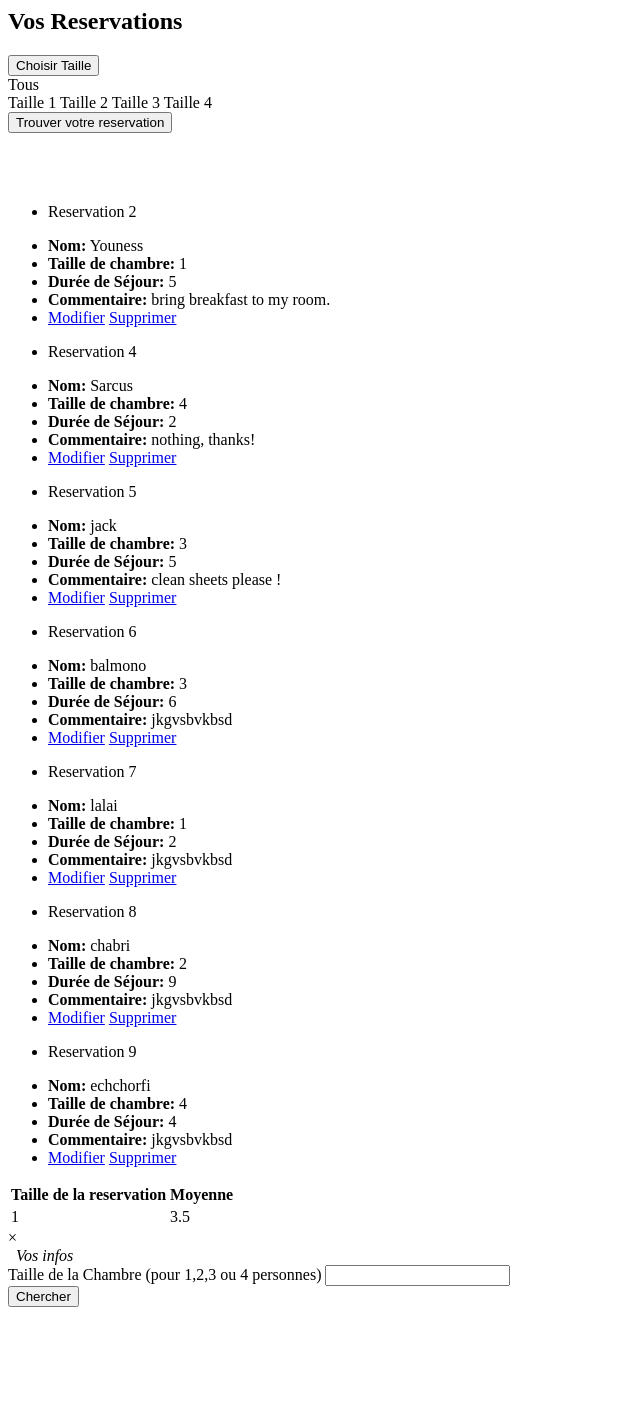
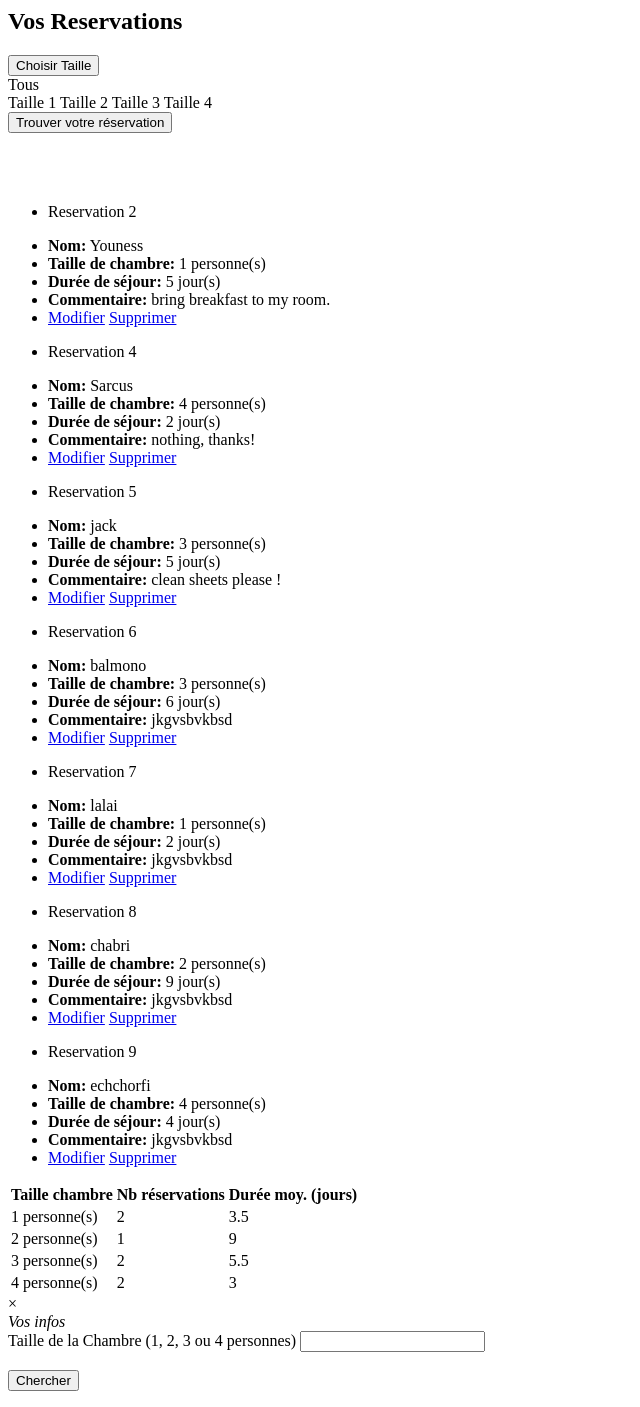
Before and after one commit to AmineChbari/projects, a PHP site: page /reservations.php in a window 1280 px wide. Shown: the whole page, without its empty margins (0-640 px from the left). Before the commit the page ends 1307 px from the top, so only its background shows below. Run offline with PHP 8.4, Linux system fonts and the light colour scheme.

Commit message:
fix(motel): audit securite - LFI, XSS, validation et bugs logiques
- index.php : whitelist des pages autorisees (fix LFI critique)
- modifresa.php : validation serveur POST (taille 1-4, sejour 1-10, commentaire 120c max)
  + htmlspecialchars() sur tous les echo user data
  + strip '|' dans nom/commentaire (injection delimiteur)
  + fix JS: variable 'taille' -> 'x' dans Verif_taille()
  + fix Verif_commentaire(): verifie longueur texte (pas isNaN)
  + intval() sur $_GET['identifiant']
- reservations.php : htmlspecialchars() sur toutes les sorties HTML
  + fix variable Ti$taille -> Ti$taille_se dans vue filtree
  + fix label 'Duree de Sejour' -> 'Commentaire'
  + stats completes pour les 4 tailles (etait seulement taille 1)
  + colonne 'Nb reservations' ajoutee dans le tableau stats
  + intval() sur identifiant de suppression
  + confirm() JS avant suppression
  + validation intval() sur POST taille_se

Co-Authored-By: Claude Sonnet 4.6 <noreply@anthropic.com>

```diff
--- a/others/motel reservation/reservations.php
+++ b/others/motel reservation/reservations.php
@@ -2,47 +2,45 @@
         function Verif_taille()
         {
            var x = document.getElementById("taille_id").value;
-           if (isNaN(x) == true)
+           if (isNaN(x) || x < 1 || x > 4)
            {
               alert("Taille n'est pas valide / (1:4)");
               return false;
            }
-            else
-            {
-              if (x>0 && x<=4)
-                {
            return true;
-                }
-              else
-                {
-                 alert("Taille n'est pas valide / (1:4)");
-                 return false;
-                }
-             }
         }
 </script>
 <?php
 if (isset($_GET['taille_se'])) {
+  $taille_filter = intval($_GET['taille_se']);
+  if ($taille_filter >= 1 && $taille_filter <= 4) {
     $fichier_R = fopen("reservations.txt","r");
     while(!feof($fichier_R))
     {
-    $data= fgets($fichier_R);
+      $data = fgets($fichier_R);
       if (trim($data) == ""){ continue; }
-    list($identifiant,$Nom,$taille_se,$sejour,$commentaire) = explode("|", $data);
-      if ($taille_se == $_GET['taille_se']) {
-        echo "<div class=\"w3-third w3-margin-bottom Ti$taille taille \" id=\"slidee\">
+      $parts = explode("|", $data);
+      if (count($parts) < 5) { continue; }
+      list($identifiant, $Nom, $taille_se, $sejour, $commentaire) = $parts;
+      if (intval($taille_se) === $taille_filter) {
+        $id_s  = htmlspecialchars($identifiant, ENT_QUOTES, 'UTF-8');
+        $nom_s = htmlspecialchars($Nom,         ENT_QUOTES, 'UTF-8');
+        $ts_s  = htmlspecialchars($taille_se,   ENT_QUOTES, 'UTF-8');
+        $sej_s = htmlspecialchars($sejour,      ENT_QUOTES, 'UTF-8');
+        $com_s = htmlspecialchars($commentaire, ENT_QUOTES, 'UTF-8');
+        echo "<div class=\"w3-third w3-margin-bottom Ti{$ts_s} taille\" id=\"slidee\">
         <ul class=\"w3-ul w3-border w3-hover-shadow\">
           <li class=\"w3-theme\">
-            <p class=\"w3-xlarge w3-allerta w3-\">Reservation $identifiant</p>
+            <p class=\"w3-xlarge w3-allerta\">Reservation {$id_s}</p>
           </li>
-          <li class=\"w3-padding-16\"><b>Nom:</b> $Nom</li>
-          <li class=\"w3-padding-16\"><b>Taille de chambre:</b> $taille_se</li>
-          <li class=\"w3-padding-16\"><b>Durée de Sejour:</b> $sejour</li>
-          <li class=\"w3-padding-16\"><b>Durée de Sejour:</b> $commentaire</li>
+          <li class=\"w3-padding-16\"><b>Nom:</b> {$nom_s}</li>
+          <li class=\"w3-padding-16\"><b>Taille de chambre:</b> {$ts_s}</li>
+          <li class=\"w3-padding-16\"><b>Durée de séjour:</b> {$sej_s} jour(s)</li>
+          <li class=\"w3-padding-16\"><b>Commentaire:</b> {$com_s}</li>
           <li class=\"w3-theme-l5 w3-padding-24\">
             <div class=\"w3-row-padding\">
-              <a class='w3-button w3-teal w3-padding-large w3-half' href='index.php?page=modifresa.php&identifiant=$identifiant'><i class=\"fa fa-pencil\"></i> Modifier</a>
-              <a class='w3-button w3-red w3-padding-large w3-half' href='index.php?page=reservations.php&identifiant=$identifiant'><i class=\"fa fa-trash-o\"></i> Supprimer</a>
+              <a class='w3-button w3-teal w3-padding-large w3-half' href='index.php?page=modifresa.php&identifiant={$id_s}'><i class=\"fa fa-pencil\"></i> Modifier</a>
+              <a class='w3-button w3-red w3-padding-large w3-half' href='index.php?page=reservations.php&identifiant={$id_s}' onclick=\"return confirm('Supprimer cette réservation ?')\"><i class=\"fa fa-trash-o\"></i> Supprimer</a>
             </div>
           </li>
         </ul>
@@ -51,17 +49,21 @@ if (isset($_GET['taille_se'])) {
     }
     fclose($fichier_R);
   }
+}
 ?>
 <?php
   if (isset($_GET['identifiant'])){
+    $del_id = intval($_GET['identifiant']);
     $fichier_R = fopen("reservations.txt","r");
     $submit_data = "";
     while(!feof($fichier_R))
     {
-      $data= fgets($fichier_R);
+      $data = fgets($fichier_R);
       if (trim($data) == ""){ continue; }
-      list($identifiant,$Nom,$taille,$sejour,$commentaire) = explode("|", $data);
-      if ($identifiant != $_GET['identifiant']) {
+      $parts = explode("|", $data);
+      if (count($parts) < 5) { continue; }
+      list($fid, $fNom, $ftaille, $fsejour, $fcommentaire) = $parts;
+      if (intval($fid) !== $del_id) {
         $submit_data .= $data;
       }
     }
@@ -75,15 +77,11 @@ if (isset($_GET['taille_se'])) {
     </div>';
   }
 
-
-
-
-
 echo "<div class=\"w3-row-padding w3-center w3-padding-64 w3-display-container\">
     <h2 class='w3-allerta w3-wide w3-xxxlarge'>Vos Reservations</h2>";
     echo "<div class='w3-dropdown-hover w3-akhdori w3-left'>
         <button class='w3-button w3-animate-left'>Choisir Taille <i class='fa fa-angle-down'></i></button>
-        <div class='w3-dropdown-content w3-bar-block w3-border '>
+        <div class='w3-dropdown-content w3-bar-block w3-border'>
         <span class='w3-bar-item w3-btn w3-left w3-hover-grey' onclick='show(\"taille\")'>Tous</span><br>
         <span class='w3-bar-item w3-btn w3-left w3-hover-grey' onclick='show(\"Ti1\")'>Taille 1</span>
         <span class='w3-bar-item w3-btn w3-left w3-hover-grey' onclick='show(\"Ti2\")'>Taille 2</span>
@@ -92,95 +90,88 @@ echo "<div class=\"w3-row-padding w3-center w3-padding-64 w3-display-container\"
       </div>
     </div>
 
-
     <div class='w3-dropdown-hover w3-akhdori w3-right'>
-        <button class='w3-button w3-animate-right w3-right' onclick=\"document.getElementById('Modal_ch').style.display='block'\">Trouver votre reservation <i class='fa fa-search'></i></button>
+        <button class='w3-button w3-animate-right w3-right' onclick=\"document.getElementById('Modal_ch').style.display='block'\">Trouver votre réservation <i class='fa fa-search'></i></button>
     </div>
     <br><br><br>
 
-
     <script>
     function show(vrr) {
-       var x = document.getElementsByClassName(\"taille\");
-       var i;
-       for (i = 0; i < x.length; i++) {
-          x[i].style.display = 'none';
-        }
-       var x = document.getElementsByClassName(vrr);
-       var i;
-       for (i = 0; i < x.length; i++) {
-          x[i].style.display = 'block';
-        }
+       var elems = document.getElementsByClassName('taille');
+       for (var i = 0; i < elems.length; i++) { elems[i].style.display = 'none'; }
+       var elems2 = document.getElementsByClassName(vrr);
+       for (var i = 0; i < elems2.length; i++) { elems2[i].style.display = 'block'; }
     }
     </script>";
-    $duree = array();
-    $duree[0] = 0;
-    $cpt = array();
-    $cpt[0] = 0;
+
+    // Stats: track all 4 room sizes
+    $duree = [0, 0, 0, 0];
+    $cpt   = [0, 0, 0, 0];
+
     $fichier_R = fopen("reservations.txt", "r");
-
     while (!feof($fichier_R)) {
         $data = fgets($fichier_R);
-        if (trim($data) == "") {
-            continue;
-        }
-        list($identifiant, $Nom, $taille, $sejour, $commentaire) = explode("|", $data);
+        if (trim($data) == "") { continue; }
+        $parts = explode("|", $data);
+        if (count($parts) < 5) { continue; }
+        list($identifiant, $Nom, $taille, $sejour, $commentaire) = $parts;
 
-        if ($taille == 1) {
-            $cpt[0] = $cpt[0] + 1;
-            $duree[0] = $duree[0] + $sejour;
+        $t = intval($taille);
+        if ($t >= 1 && $t <= 4) {
+            $cpt[$t - 1]++;
+            $duree[$t - 1] += intval($sejour);
         }
 
-        // Add similar blocks for other sizes (2, 3, 4) here
+        $id_s  = htmlspecialchars(trim($identifiant), ENT_QUOTES, 'UTF-8');
+        $nom_s = htmlspecialchars(trim($Nom),         ENT_QUOTES, 'UTF-8');
+        $t_s   = htmlspecialchars(trim($taille),      ENT_QUOTES, 'UTF-8');
+        $sej_s = htmlspecialchars(trim($sejour),      ENT_QUOTES, 'UTF-8');
+        $com_s = htmlspecialchars(trim($commentaire), ENT_QUOTES, 'UTF-8');
 
-        echo "<div class=\"w3-third w3-margin-bottom Ti$taille taille\">
+        echo "<div class=\"w3-third w3-margin-bottom Ti{$t_s} taille\">
             <ul class=\"w3-ul w3-border w3-hover-shadow\">
               <li class=\"w3-theme\">
-                <p class=\"w3-xlarge w3-allerta\">Reservation $identifiant</p>
+                <p class=\"w3-xlarge w3-allerta\">Reservation {$id_s}</p>
               </li>
-              <li class=\"w3-padding-16\"><b>Nom:</b> $Nom</li>
-              <li class=\"w3-padding-16\"><b>Taille de chambre:</b> $taille</li>
-              <li class=\"w3-padding-16\"><b>Durée de Séjour:</b> $sejour</li>
-              <li class=\"w3-padding-16\"><b>Commentaire:</b> $commentaire</li>
+              <li class=\"w3-padding-16\"><b>Nom:</b> {$nom_s}</li>
+              <li class=\"w3-padding-16\"><b>Taille de chambre:</b> {$t_s} personne(s)</li>
+              <li class=\"w3-padding-16\"><b>Durée de séjour:</b> {$sej_s} jour(s)</li>
+              <li class=\"w3-padding-16\"><b>Commentaire:</b> {$com_s}</li>
               <li class=\"w3-theme-l5 w3-padding-24\">
                 <div class=\"w3-row-padding\">
-                  <a class='w3-button w3-teal w3-padding-large w3-half' href='index.php?page=modifresa.php&identifiant=$identifiant'><i class=\"fa fa-pencil\"></i> Modifier</a>
-                  <a class='w3-button w3-red w3-padding-large w3-half' href='index.php?page=reservations.php&identifiant=$identifiant'><i class=\"fa fa-trash-o\"></i> Supprimer</a>
+                  <a class='w3-button w3-teal w3-padding-large w3-half' href='index.php?page=modifresa.php&identifiant={$id_s}'><i class=\"fa fa-pencil\"></i> Modifier</a>
+                  <a class='w3-button w3-red w3-padding-large w3-half' href='index.php?page=reservations.php&identifiant={$id_s}' onclick=\"return confirm('Supprimer cette réservation ?')\"><i class=\"fa fa-trash-o\"></i> Supprimer</a>
                 </div>
               </li>
             </ul>
           </div>";
     }
-
     fclose($fichier_R);
 
     echo "<table class=\"table1\">
       <tr>
-        <th class=\"th1\">Taille de la reservation</th>
-        <th class=\"th1\">Moyenne</th>
+        <th class=\"th1\">Taille chambre</th>
+        <th class=\"th1\">Nb réservations</th>
+        <th class=\"th1\">Durée moy. (jours)</th>
       </tr>";
     for ($i = 0; $i < 4; $i++) {
-        if (isset($duree[$i]) && isset($cpt[$i])) {
+        $moyenne = $cpt[$i] > 0 ? round($duree[$i] / $cpt[$i], 1) : 0;
         echo "<tr>
-        <td class=\"td1\">" . ($i + 1) . "</td>
-        <td class=\"td1\">" . ($cpt[$i] > 0 ? $duree[$i] / $cpt[$i] : 0) . "</td>
+        <td class=\"td1\">" . ($i + 1) . " personne(s)</td>
+        <td class=\"td1\">" . $cpt[$i] . "</td>
+        <td class=\"td1\">" . $moyenne . "</td>
         </tr>";
-        }
     }
     echo "</table>";
 ?>
 
-
-
-
     <?php echo "<div class=\"w3-display-container w3-animate-opacity w3-modal w3-row\" id=\"Modal_ch\">
     <div class=\"w3-modal-content w3-half w3-padding-top\" style=\"width:50%;left:80px;\">
     <span class=\"w3-button w3-display-topright w3-round-large\" onclick=\"document.getElementById('Modal_ch').style.display='none';\">&times;</span>
-    <header class=\"w3-allerta w3-akhdori w3-display-top\"><i>  Vos infos  </i></header>
+    <header class=\"w3-allerta w3-akhdori w3-display-top\"><i>  Vos infos  </i></header>
     <form class=\"w3-container w3-margin\" method=\"POST\" action=\"index.php?page=reservations.php\" onsubmit=\"return Verif_taille()\">
-
-        <label for=\"taille_se\" class=\"w3-allerta\">Taille de la Chambre (pour 1,2,3 ou 4 personnes)</label> <input type=\"text\" name=\"taille_se\" id=\"taille_id\"  class=\"w3-input taille_c\"<br><br>
-
+        <label for=\"taille_se\" class=\"w3-allerta\">Taille de la Chambre (1, 2, 3 ou 4 personnes)</label>
+        <input type=\"text\" name=\"taille_se\" id=\"taille_id\" class=\"w3-input taille_c\"><br><br>
         <button type=\"submit\" class=\"w3-btn w3-akhdori w3-allerta\">Chercher</button>
         <br>
     </form>
@@ -188,22 +179,28 @@ echo "<div class=\"w3-row-padding w3-center w3-padding-64 w3-display-container\"
   </div>";
 
 if (isset($_POST['taille_se'])) {
-  $reset = false;
+  $taille_post = intval($_POST['taille_se']);
+  if ($taille_post >= 1 && $taille_post <= 4) {
+    $found = false;
     $fichier_R = fopen("reservations.txt","r");
     while(!feof($fichier_R))
     {
-    $data= fgets($fichier_R);
+      $data = fgets($fichier_R);
       if (trim($data) == ""){ continue; }
-    list($identifiant,$Nom,$taille_se,$sejour,$commentaire) = explode("|", $data);
-      if ($taille_se == $_POST['taille_se']) {
-      echo "<script type=\"text/JavaScript\">show('Ti$taille_se');</script>";
-      $reset = true;
+      $parts = explode("|", $data);
+      if (count($parts) < 5) { continue; }
+      list($fid, $fNom, $ftaille_se, $fsejour, $fcommentaire) = $parts;
+      if (intval($ftaille_se) === $taille_post) {
+        echo "<script type=\"text/JavaScript\">show('Ti{$taille_post}');</script>";
+        $found = true;
+        break;
       }
     }
-    if ($reset == true) {
-      echo"<span class=\"w3-button w3-bottommiddle w3-grey w3-round-large \" onclick=\"show('taille')\">RESET</span>";
+    fclose($fichier_R);
+    if ($found) {
+      echo "<span class=\"w3-button w3-bottommiddle w3-grey w3-round-large\" onclick=\"show('taille')\">RESET</span>";
     }
-    fclose($fichier_R);
+  }
 }
 ?>
   </div>
```
Also changed, not shown: others/motel reservation/index.php (+5 -5 lines), others/motel reservation/modifresa.php (+73 -62 lines). Lines whose indentation alone changed are shown as unchanged.
